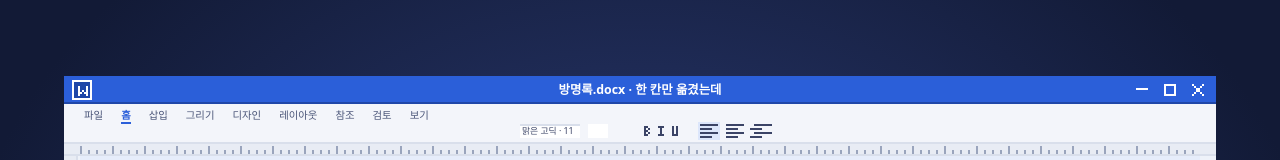
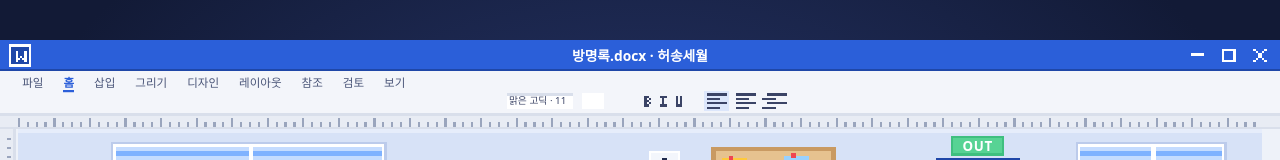
Before and after one commit to nuway7/one-step-sign, a plain HTML site: page public/index.html in a window 1280 px wide. Shown: the top 160 px of the page. Drawn offline with Linux system fonts and the light colour scheme; no server answers.

Commit message:
Add hood accessory, fill screen with office scene, team name in title
- New "후드" accessory: gray hood with ruffled rim and white chin bow;
  hides the hair clip like cap/headphone
- Scene scales to the largest size that fits instead of snapping down
  to half steps (booth 1920x1080: 1152 -> 1313 px wide)
- Word title bar reads "방명록.docx · 허송세월"

Co-Authored-By: Claude Opus 5.5 <noreply@anthropic.com>

```diff
--- a/public/index.html
+++ b/public/index.html
@@ -17,7 +17,7 @@
     <canvas id="world"></canvas>
     <div id="layer">
       <button id="adminHit" aria-label="관리자"></button>
-      <div class="title-text">방명록.docx · 한 칸만 옮겼는데</div>
+      <div class="title-text">방명록.docx · 허송세월</div>
       <div class="tabs"><span>파일</span><span class="on">홈</span><span>삽입</span><span>그리기</span><span>디자인</span><span>레이아웃</span><span>참조</span><span>검토</span><span>보기</span><span class="font">맑은 고딕 · 11</span></div>
       <div class="door-sign">OUT</div>
       <div class="status-text"><span>1/1 페이지</span><span id="stCount">방명록 0개</span><span id="stNow">지금 출근 0명</span><span id="stMode"></span></div>
--- a/public/scene.js
+++ b/public/scene.js
@@ -307,9 +307,8 @@ export class Scene {
 
   resize() {
     const vw = this.host.clientWidth || window.innerWidth, vh = this.host.clientHeight || window.innerHeight;
-    // 정수 배율이 가능하면 정수로, 화면이 작으면 소수 배율
-    let s = Math.min(vw / W, vh / H);
-    if (s >= 2) s = Math.floor(s * 2) / 2;
+    // 남는 여백 없이 들어갈 수 있는 만큼 최대로 키워요
+    const s = Math.min(vw / W, vh / H);
     this.scale = s;
     const cw = Math.round(W * s), ch = Math.round(H * s);
     const ratio = window.devicePixelRatio || 1;
--- a/public/sprites.js
+++ b/public/sprites.js
@@ -203,6 +203,24 @@ export const ACCESSORIES = [
     '..........RRrRR.',
     '..........RR.RR.',
   ], pal: { R: '#ef4552', r: '#a82633' } },
+  // 머리 전체를 덮는 회색 후드: 얼굴 둘레 주름(r/R), 턱 밑 흰 리본(W, 매듭 k)
+  { id: 'hood', name: '후드', dy: -1, rows: [
+    '...HHHHHHHHHH...',
+    '..HHHHHHHHHHHh..',
+    '.HHHHHHHHHHHHHh.',
+    'HHHHHHHHHHHHHHhh',
+    'HHHrRrRrRrRrRHhh',
+    'HHR..........rhh',
+    'HHr..........Rhh',
+    'HHR..........rhh',
+    'HHr..........Rhh',
+    'HHR..........rhh',
+    'HHr..........Rhh',
+    'HHHR........rHhh',
+    'HHHHWW....WWHhhh',
+    '....WWWkkWWW....',
+    '......W..W......',
+  ], pal: { H: '#b9bcc4', h: '#9a9ea8', r: '#d6d8de', R: '#a7abb4', W: '#ffffff', k: '#aab0bd' } },
 ];
 
 const BODY_TEMPLATES = {
@@ -396,7 +414,7 @@ export function getSprite(look, expr = 'normal', frame = 0) {
   drawFace(buf, skin, expr);
   stamp(buf, hair.rows, 0, HEAD_Y, { H: hc, D: shade(hc, -0.26), L: shade(hc, 0.26), S: skin, G: shade(skin, 0.45) },
     (ch) => (ch === 'S' || ch === 'G' ? 'scalp' : 'hair'));
-  if (hair.clip && look.acc !== 'cap' && look.acc !== 'headphone') drawClip(buf);
+  if (hair.clip && !['cap', 'headphone', 'hood'].includes(look.acc)) drawClip(buf);
   stamp(buf, acc.rows, 0, HEAD_Y + acc.dy, acc.pal, 'acc');
   lightAndShadow(buf);
   c = toCanvas(buf);
```
Also changed, not shown: 1 other file.
